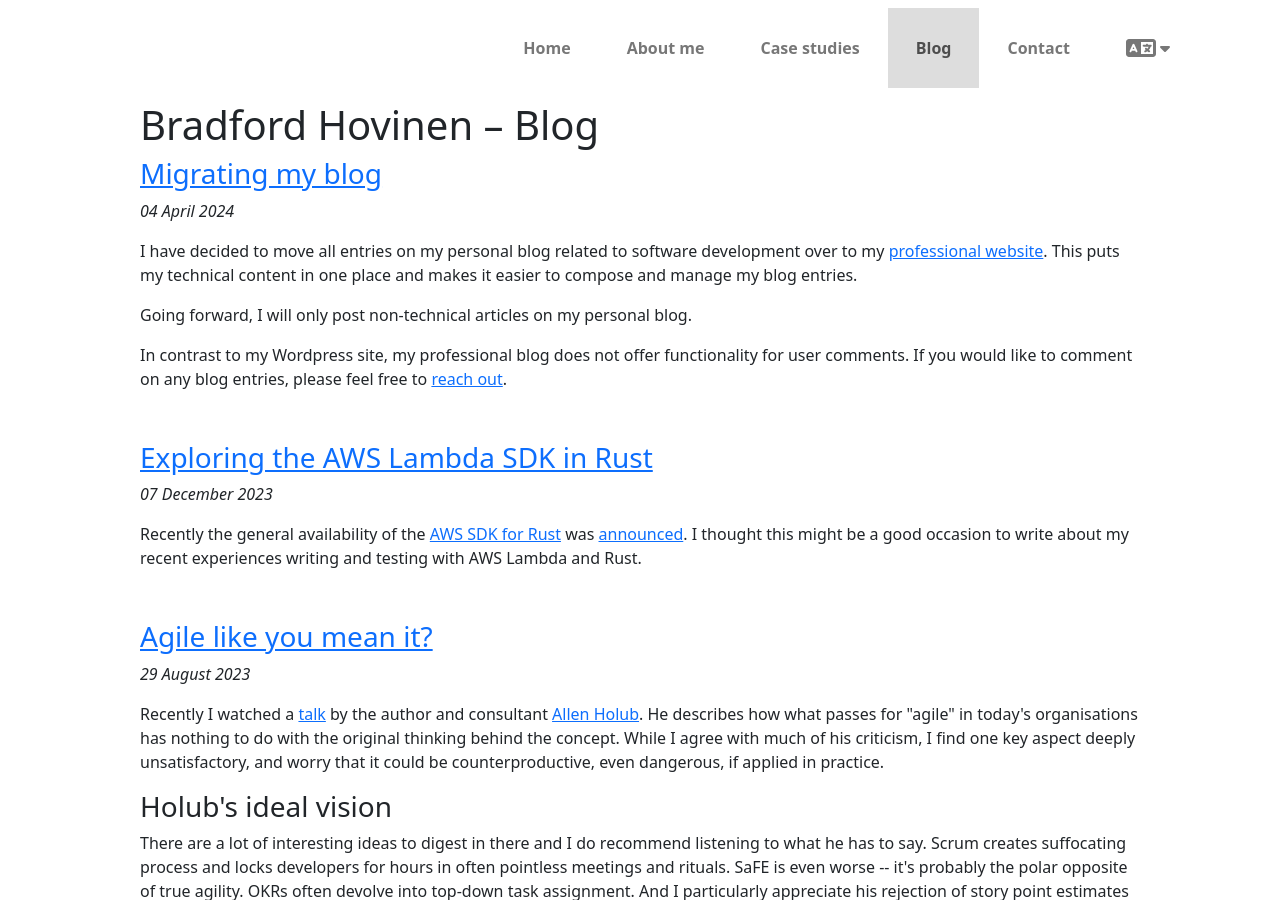
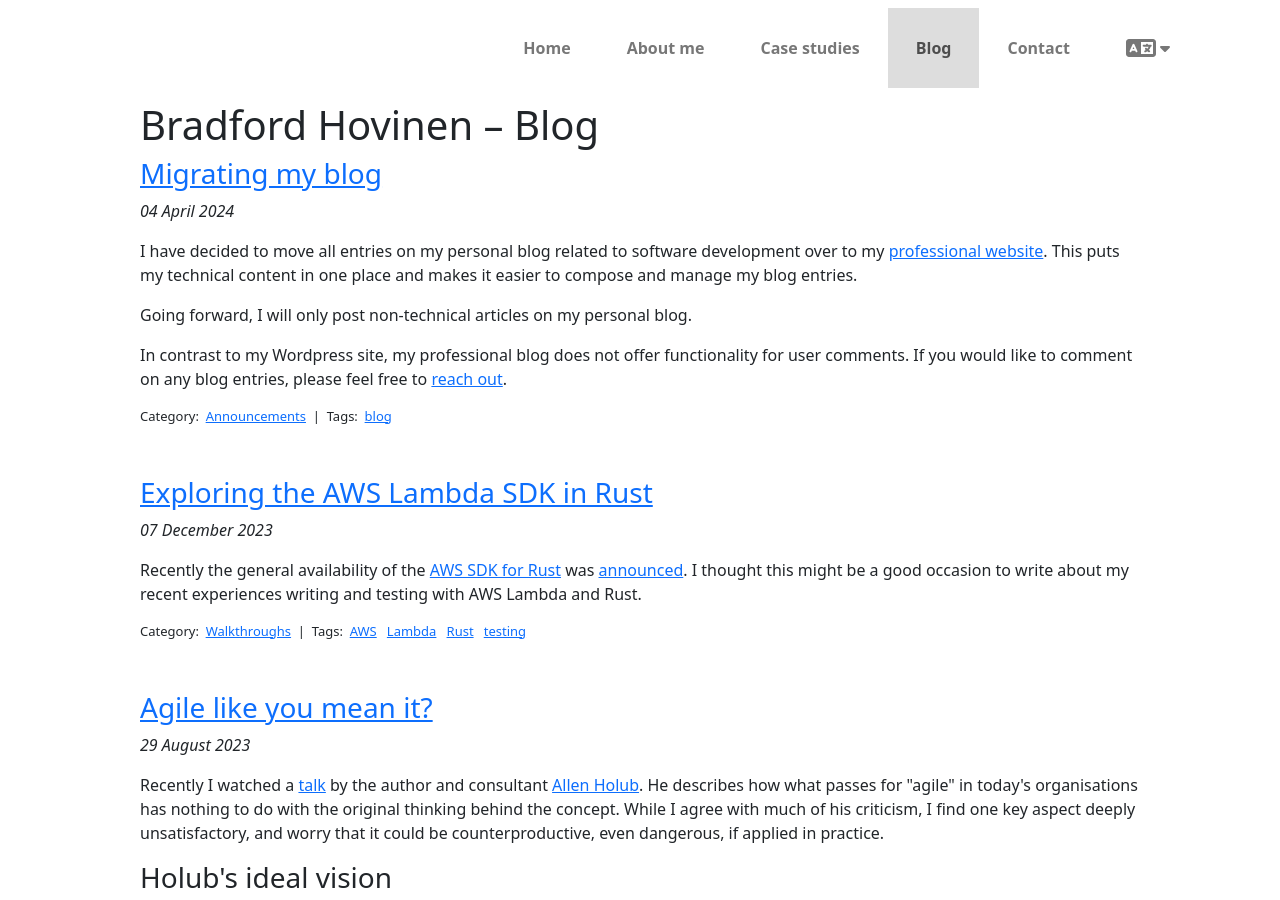
Before and after one commit to hovinen-tech/hovinen-tech.github.io, a Jekyll site: the page built from blog.html, in a window 1280 px wide and 900 px high. Built offline with Jekyll 4.4.1, drawn with Linux system fonts in a browser that asks for light colours; comment, search, counter and statistics services are not loaded; some of the changed text lies outside the part shown.

Commit message:
Add categories and tags to blog index

```diff
--- a/blog.html
+++ b/blog.html
@@ -18,6 +18,20 @@ permalink: /blog/
             <h2><a href="{{ post.url }}">{{ post.title }}</a></h2>
             <p><i>{{ post.date | date_to_long_string }}</i></p>
 					  {{ post.excerpt }}
+
+            <div class="post-categories">
+              Category:&nbsp;
+              {% for category in post.categories %}
+              <a href="{{site.baseurl}}/blog/categories/#{{category|slugize}}">{{category|capitalize}}</a>
+              {% unless forloop.last %}&nbsp;{% endunless %}
+              {% endfor %}
+              &nbsp;|&nbsp;
+              Tags:&nbsp;
+              {% for tag in post.tags %}
+              <a href="{{site.baseurl}}/blog/tags/#{{tag|slugize}}">{{tag}}</a>
+              {% unless forloop.last %}&nbsp;{% endunless %}
+              {% endfor %}
+            </div>
           </div>
         {% endfor %}
       </section>
```
Also changed, not shown: _layouts/post.html (+3 -4 lines).
